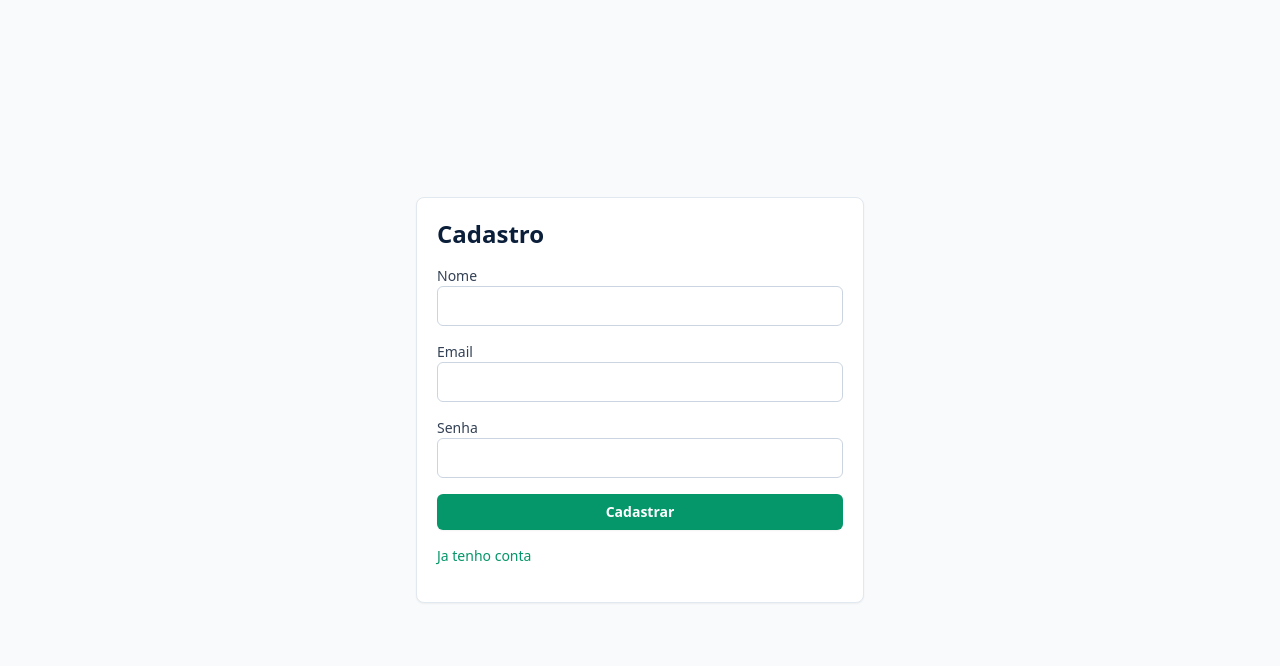
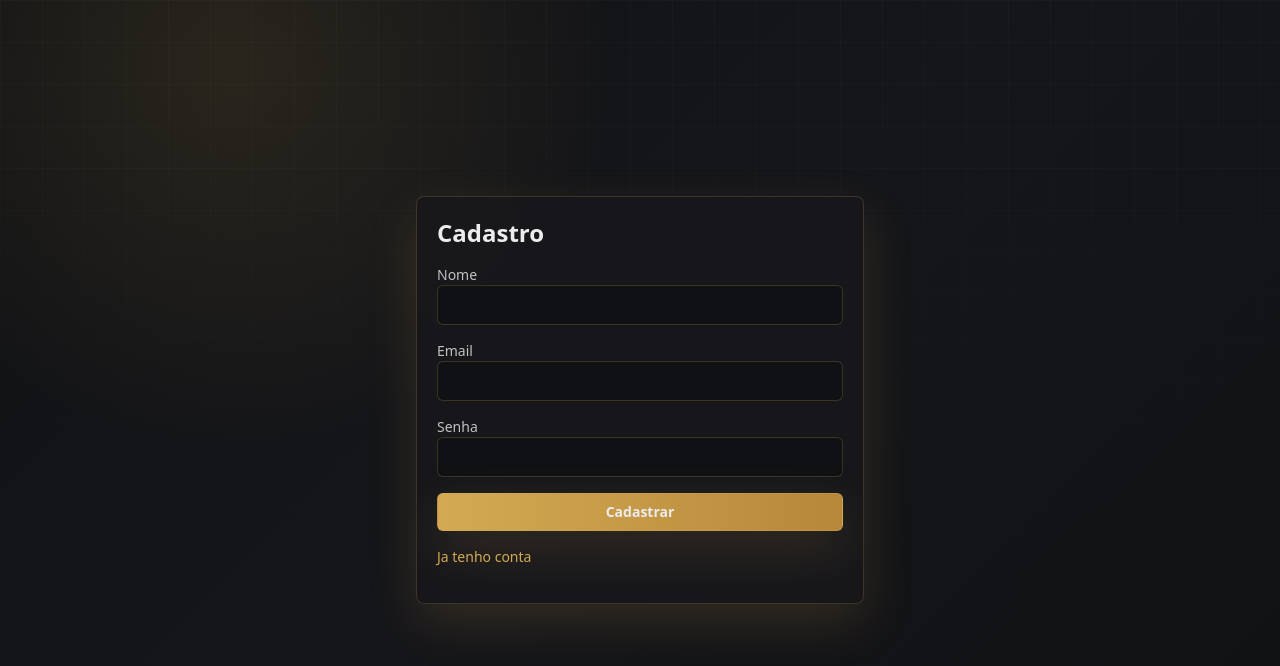
Before and after one commit to Pietrocv/Investimentos-em-Leil-o, a React (Vite) app in the folder frontend/: page /register in a window 1280 px wide. Shown: the top 666 px of the page. Built offline with nearby package versions, Linux system fonts and the light colour scheme; no server answers.

Commit message:
feat: refresh interface with dark gold theme

```diff
--- a/frontend/src/components/Header.tsx
+++ b/frontend/src/components/Header.tsx
@@ -1,2 +1,22 @@
-import { Link } from "react-router-dom"; import { useAuth } from "../contexts/AuthContext";
-export function Header() { const { user } = useAuth(); return <header className="sticky top-0 z-10 border-b bg-white/90 px-4 py-3 backdrop-blur lg:ml-72"><div className="flex items-center justify-between"><Link to="/dashboard" className="font-bold text-brand-navy lg:hidden">Investindo com Leilao</Link><span className="hidden font-semibold text-brand-navy lg:block">Investindo com Leilao</span><span className="text-sm text-slate-600">{user?.name}</span></div><nav className="mt-3 flex gap-2 overflow-x-auto text-sm lg:hidden"><Link to="/dashboard">Dashboard</Link><Link to="/properties">Imoveis</Link><Link to="/investors">Investidores</Link><Link to="/settings">Configuracoes</Link></nav></header>; }
+import { Link } from "react-router-dom";
+import { useAuth } from "../contexts/AuthContext";
+
+export function Header() {
+  const { user } = useAuth();
+
+  return (
+    <header className="sticky top-0 z-10 border-b border-brand-green/15 bg-white/90 px-4 py-3 backdrop-blur-xl lg:ml-72">
+      <div className="flex items-center justify-between">
+        <Link to="/dashboard" className="font-bold text-brand-green lg:hidden">Investindo com Leilao</Link>
+        <span className="hidden font-semibold text-brand-green lg:block">Investindo com Leilao</span>
+        <span className="rounded-full border border-brand-green/20 bg-brand-green/10 px-3 py-1 text-sm text-brand-text/80">{user?.name}</span>
+      </div>
+      <nav className="mt-3 flex gap-2 overflow-x-auto text-sm lg:hidden">
+        <Link className="rounded-md border border-brand-green/15 px-3 py-1 text-brand-text/75" to="/dashboard">Dashboard</Link>
+        <Link className="rounded-md border border-brand-green/15 px-3 py-1 text-brand-text/75" to="/properties">Imoveis</Link>
+        <Link className="rounded-md border border-brand-green/15 px-3 py-1 text-brand-text/75" to="/investors">Investidores</Link>
+        <Link className="rounded-md border border-brand-green/15 px-3 py-1 text-brand-text/75" to="/settings">Configuracoes</Link>
+      </nav>
+    </header>
+  );
+}
--- a/frontend/src/components/SummaryCard.tsx
+++ b/frontend/src/components/SummaryCard.tsx
@@ -1,2 +1,2 @@
 import { Card, CardTitle } from "./ui/card";
-export function SummaryCard({ title, value }: { title: string; value: React.ReactNode }) { return <Card><CardTitle>{title}</CardTitle><div className="mt-2 text-2xl font-bold text-brand-navy">{value}</div></Card>; }
+export function SummaryCard({ title, value }: { title: string; value: React.ReactNode }) { return <Card className="before:absolute before:inset-y-0 before:left-0 before:w-24 before:-translate-x-full before:bg-gradient-to-r before:from-transparent before:via-white/8 before:to-transparent before:opacity-0 hover:before:animate-shimmer hover:before:opacity-100"><CardTitle>{title}</CardTitle><div className="mt-2 text-2xl font-bold text-brand-text">{value}</div></Card>; }
--- a/frontend/src/components/ui/badge.tsx
+++ b/frontend/src/components/ui/badge.tsx
@@ -1,2 +1,2 @@
 import { HTMLAttributes } from "react"; import { cn } from "../../lib/utils";
-export const Badge = ({ className, ...props }: HTMLAttributes<HTMLSpanElement>) => <span className={cn("inline-flex rounded-full bg-emerald-50 px-2.5 py-1 text-xs font-semibold text-brand-green", className)} {...props} />;
+export const Badge = ({ className, ...props }: HTMLAttributes<HTMLSpanElement>) => <span className={cn("inline-flex rounded-full border border-brand-green/30 bg-brand-green/10 px-2.5 py-1 text-xs font-semibold text-brand-green shadow-[0_0_18px_rgba(211,170,83,0.12)]", className)} {...props} />;
--- a/frontend/src/components/ui/button.tsx
+++ b/frontend/src/components/ui/button.tsx
@@ -1,2 +1,2 @@
 import { ButtonHTMLAttributes } from "react"; import { cn } from "../../lib/utils";
-export function Button({ className, ...props }: ButtonHTMLAttributes<HTMLButtonElement>) { return <button className={cn("inline-flex items-center justify-center gap-2 rounded-md bg-brand-green px-4 py-2 text-sm font-semibold text-white shadow-sm transition hover:brightness-95 disabled:opacity-50", className)} {...props} />; }
+export function Button({ className, ...props }: ButtonHTMLAttributes<HTMLButtonElement>) { return <button className={cn("inline-flex items-center justify-center gap-2 rounded-md border border-brand-green/30 bg-gradient-to-r from-brand-green to-brand-gold px-4 py-2 text-sm font-semibold text-brand-navy shadow-gold transition hover:brightness-110 active:translate-y-0 disabled:opacity-50", className)} {...props} />; }
--- a/frontend/src/components/ui/card.tsx
+++ b/frontend/src/components/ui/card.tsx
@@ -1,3 +1,3 @@
 import { HTMLAttributes } from "react"; import { cn } from "../../lib/utils";
-export const Card = ({ className, ...props }: HTMLAttributes<HTMLDivElement>) => <div className={cn("rounded-lg border border-slate-200 bg-white p-5 shadow-sm", className)} {...props} />;
-export const CardTitle = ({ className, ...props }: HTMLAttributes<HTMLHeadingElement>) => <h3 className={cn("text-sm font-semibold text-slate-700", className)} {...props} />;
+export const Card = ({ className, ...props }: HTMLAttributes<HTMLDivElement>) => <div className={cn("group relative overflow-hidden rounded-lg border border-brand-green/20 bg-white p-5 shadow-gold backdrop-blur transition hover:-translate-y-1 hover:border-brand-green/45", className)} {...props} />;
+export const CardTitle = ({ className, ...props }: HTMLAttributes<HTMLHeadingElement>) => <h3 className={cn("text-sm font-semibold text-brand-green", className)} {...props} />;
--- a/frontend/src/components/ui/input.tsx
+++ b/frontend/src/components/ui/input.tsx
@@ -1,2 +1,2 @@
 import { InputHTMLAttributes } from "react"; import { cn } from "../../lib/utils";
-export const Input = ({ className, ...props }: InputHTMLAttributes<HTMLInputElement>) => <input className={cn("h-10 w-full rounded-md border border-slate-300 px-3 text-sm outline-none focus:border-brand-green focus:ring-2 focus:ring-emerald-100", className)} {...props} />;
+export const Input = ({ className, ...props }: InputHTMLAttributes<HTMLInputElement>) => <input className={cn("h-10 w-full rounded-md border border-slate-300 px-3 text-sm text-brand-text outline-none placeholder:text-white/35 focus:border-brand-green focus:ring-2 focus:ring-emerald-100", className)} {...props} />;
--- a/frontend/src/components/ui/label.tsx
+++ b/frontend/src/components/ui/label.tsx
@@ -1 +1 @@
-import { LabelHTMLAttributes } from "react"; export const Label = (props: LabelHTMLAttributes<HTMLLabelElement>) => <label className="text-sm font-medium text-slate-700" {...props} />;
+import { LabelHTMLAttributes } from "react"; export const Label = (props: LabelHTMLAttributes<HTMLLabelElement>) => <label className="text-sm font-medium text-brand-text/80" {...props} />;
--- a/frontend/src/components/ui/table.tsx
+++ b/frontend/src/components/ui/table.tsx
@@ -1,3 +1,3 @@
-export const Table = (props: React.TableHTMLAttributes<HTMLTableElement>) => <div className="overflow-x-auto"><table className="w-full text-sm" {...props} /></div>;
-export const Th = (props: React.ThHTMLAttributes<HTMLTableCellElement>) => <th className="border-b bg-slate-50 px-3 py-2 text-left font-semibold text-slate-600" {...props} />;
-export const Td = (props: React.TdHTMLAttributes<HTMLTableCellElement>) => <td className="border-b px-3 py-2 align-top" {...props} />;
+export const Table = (props: React.TableHTMLAttributes<HTMLTableElement>) => <div className="overflow-x-auto rounded-md border border-brand-green/10"><table className="w-full text-sm text-brand-text" {...props} /></div>;
+export const Th = (props: React.ThHTMLAttributes<HTMLTableCellElement>) => <th className="border-b border-brand-green/20 bg-slate-50 px-3 py-2 text-left font-semibold text-brand-green" {...props} />;
+export const Td = (props: React.TdHTMLAttributes<HTMLTableCellElement>) => <td className="border-b border-brand-green/10 px-3 py-2 align-top text-brand-text/85" {...props} />;
--- a/frontend/src/components/ui/textarea.tsx
+++ b/frontend/src/components/ui/textarea.tsx
@@ -1,2 +1,2 @@
 import { TextareaHTMLAttributes } from "react"; import { cn } from "../../lib/utils";
-export const Textarea = ({ className, ...props }: TextareaHTMLAttributes<HTMLTextAreaElement>) => <textarea className={cn("min-h-24 w-full rounded-md border border-slate-300 px-3 py-2 text-sm outline-none focus:border-brand-green focus:ring-2 focus:ring-emerald-100", className)} {...props} />;
+export const Textarea = ({ className, ...props }: TextareaHTMLAttributes<HTMLTextAreaElement>) => <textarea className={cn("min-h-24 w-full rounded-md border border-slate-300 px-3 py-2 text-sm text-brand-text outline-none placeholder:text-white/35 focus:border-brand-green focus:ring-2 focus:ring-emerald-100", className)} {...props} />;
--- a/frontend/src/index.css
+++ b/frontend/src/index.css
@@ -1,5 +1,133 @@
 @tailwind base;
 @tailwind components;
 @tailwind utilities;
-body { margin: 0; background: #F8FAFC; color: #111827; }
-input, select, textarea { background: white; }
+
+:root {
+  color-scheme: dark;
+  --bg: #111214;
+  --surface: #18191c;
+  --surface-2: #202126;
+  --line: rgba(211, 170, 83, 0.22);
+  --gold: #d3aa53;
+  --gold-2: #b7873a;
+  --text: #ececec;
+  --muted: rgba(236, 236, 236, 0.68);
+}
+
+* {
+  box-sizing: border-box;
+}
+
+html {
+  background: var(--bg);
+}
+
+body {
+  margin: 0;
+  min-height: 100vh;
+  background:
+    radial-gradient(circle at 18% 8%, rgba(211, 170, 83, 0.12), transparent 30%),
+    linear-gradient(135deg, #111214 0%, #15161a 48%, #111214 100%);
+  color: var(--text);
+  font-synthesis-weight: none;
+  text-rendering: optimizeLegibility;
+}
+
+body::before {
+  content: "";
+  position: fixed;
+  inset: 0;
+  pointer-events: none;
+  background-image: linear-gradient(rgba(236, 236, 236, 0.035) 1px, transparent 1px), linear-gradient(90deg, rgba(236, 236, 236, 0.035) 1px, transparent 1px);
+  background-size: 42px 42px;
+  mask-image: linear-gradient(to bottom, rgba(0, 0, 0, 0.72), transparent 70%);
+}
+
+main > section {
+  animation: fade-up 520ms ease-out both;
+}
+
+input,
+select,
+textarea {
+  background: rgba(17, 18, 20, 0.82);
+  color: var(--text);
+}
+
+select {
+  border-color: var(--line) !important;
+}
+
+option {
+  background: #111214;
+  color: var(--text);
+}
+
+a,
+button,
+input,
+select,
+textarea {
+  transition-duration: 180ms;
+  transition-property: background-color, border-color, color, box-shadow, opacity, transform, filter;
+}
+
+button:hover,
+a:hover {
+  transform: translateY(-1px);
+}
+
+table tbody tr {
+  transition: background-color 180ms ease, transform 180ms ease;
+}
+
+table tbody tr:hover {
+  background: rgba(211, 170, 83, 0.075);
+}
+
+.bg-white,
+.bg-white\/90 {
+  background-color: rgba(24, 25, 28, 0.88) !important;
+}
+
+.bg-slate-50 {
+  background-color: rgba(211, 170, 83, 0.10) !important;
+}
+
+.text-brand-navy,
+.text-slate-700 {
+  color: var(--text) !important;
+}
+
+.text-slate-600,
+.text-slate-200 {
+  color: var(--muted) !important;
+}
+
+.text-brand-green {
+  color: var(--gold) !important;
+}
+
+.border-slate-200,
+.border-slate-300 {
+  border-color: var(--line) !important;
+}
+
+.focus\:border-brand-green:focus {
+  border-color: var(--gold) !important;
+}
+
+.focus\:ring-emerald-100:focus {
+  --tw-ring-color: rgba(211, 170, 83, 0.22) !important;
+}
+
+@keyframes fade-up {
+  0% {
+    opacity: 0;
+    transform: translateY(14px);
+  }
+  100% {
+    opacity: 1;
+    transform: translateY(0);
+  }
+}
--- a/frontend/tailwind.config.js
+++ b/frontend/tailwind.config.js
@@ -1 +1,35 @@
-export default { darkMode: ["class"], content: ["./index.html", "./src/**/*.{ts,tsx}"], theme: { extend: { colors: { brand: { navy: "#0B1F3A", green: "#059669", gold: "#D4A017", bg: "#F8FAFC", text: "#111827" } } } }, plugins: [require("tailwindcss-animate")] };
+export default {
+  darkMode: ["class"],
+  content: ["./index.html", "./src/**/*.{ts,tsx}"],
+  theme: {
+    extend: {
+      colors: {
+        brand: {
+          navy: "#111214",
+          green: "#D3AA53",
+          gold: "#B7873A",
+          bg: "#111214",
+          text: "#ECECEC"
+        }
+      },
+      boxShadow: {
+        gold: "0 18px 50px rgba(211, 170, 83, 0.16)"
+      },
+      keyframes: {
+        "fade-up": {
+          "0%": { opacity: "0", transform: "translateY(14px)" },
+          "100%": { opacity: "1", transform: "translateY(0)" }
+        },
+        shimmer: {
+          "0%": { transform: "translateX(-120%)" },
+          "100%": { transform: "translateX(120%)" }
+        }
+      },
+      animation: {
+        "fade-up": "fade-up 520ms ease-out both",
+        shimmer: "shimmer 2.8s ease-in-out infinite"
+      }
+    }
+  },
+  plugins: [require("tailwindcss-animate")]
+};
```
Also changed, not shown: frontend/src/components/Sidebar.tsx (+46 -3 lines), frontend/src/assets/logo.svg.
